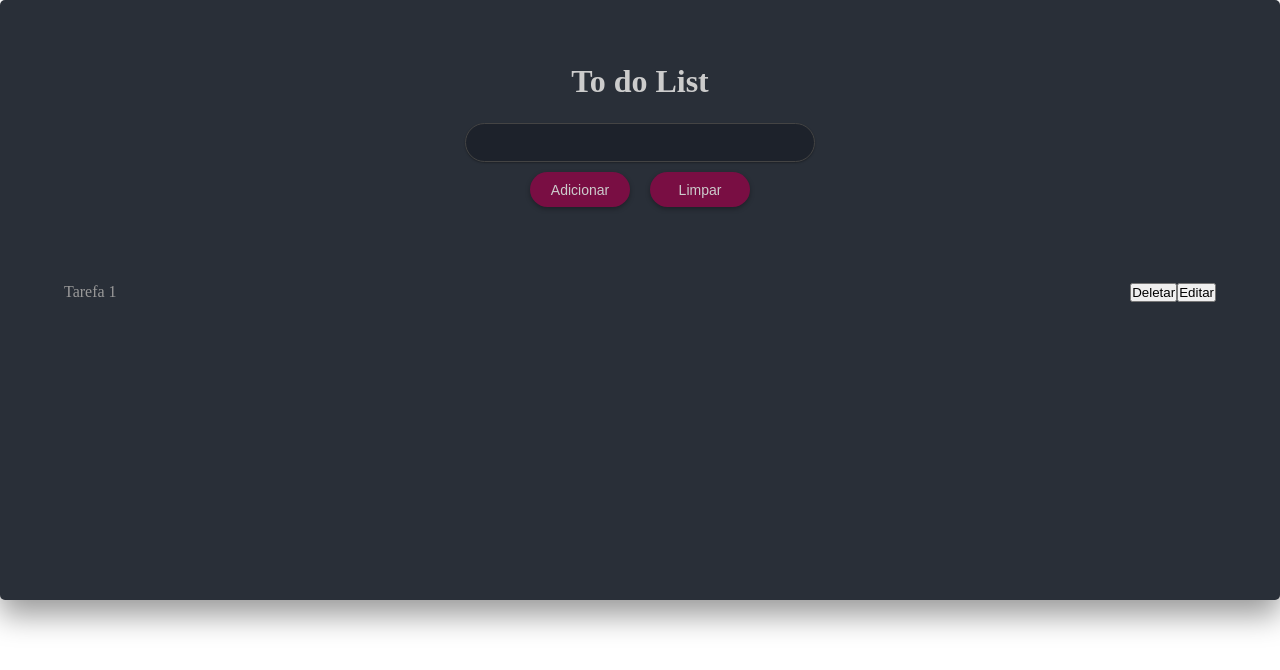
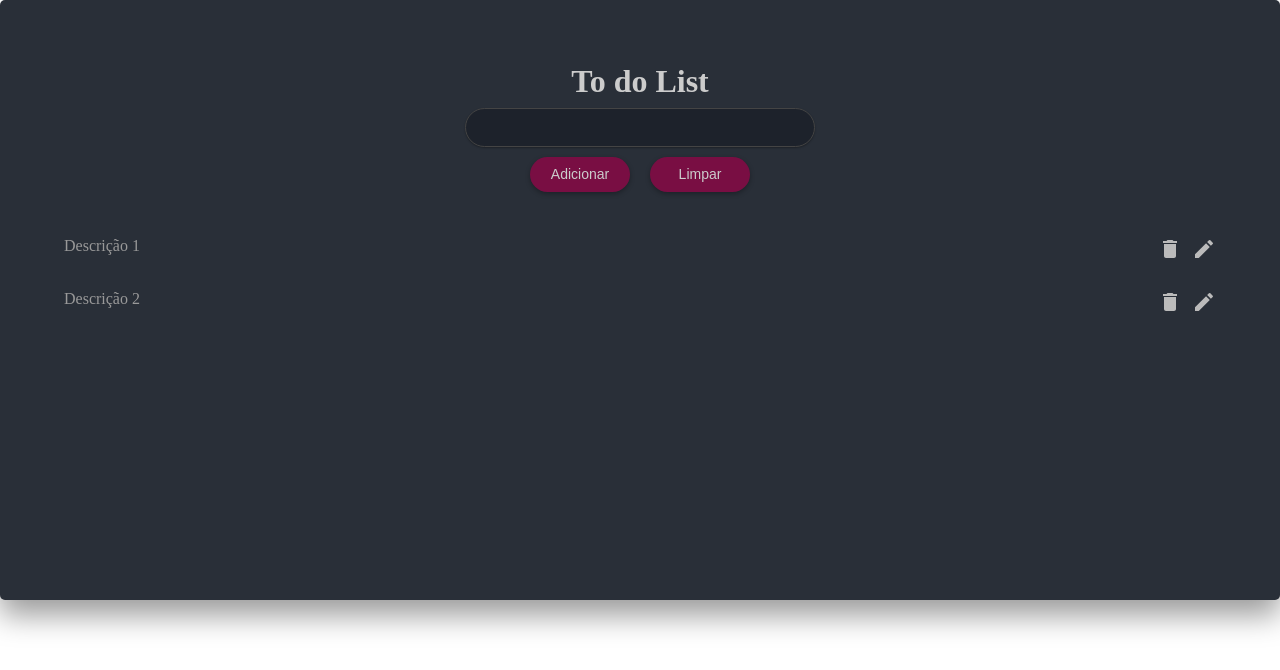
Before and after one commit to moschiel/api-todo-list, a React (Create React App) app in the folder frontend/: page / in a window 1280 px wide. Shown: the top 670 px of the page. Built offline with nearby package versions, Linux system fonts and the light colour scheme.

Commit message:
adicionado componente 'Task'

```diff
--- a/frontend/package.json
+++ b/frontend/package.json
@@ -3,6 +3,8 @@
   "version": "0.1.0",
   "private": true,
   "dependencies": {
+    "@material-ui/core": "^4.11.3",
+    "@material-ui/icons": "^4.11.2",
     "@testing-library/jest-dom": "^5.11.4",
     "@testing-library/react": "^11.1.0",
     "@testing-library/user-event": "^12.1.10",
--- /dev/null
+++ b/frontend/src/components/Task/index.js
@@ -0,0 +1,17 @@
+import './styles.css';
+import Delete from '@material-ui/icons/Delete';
+import Edit from '@material-ui/icons/Edit';
+
+function Task({ task }){
+  return (
+    <li className="list-item">
+      <span>{task.description}</span>
+      <div>
+        <Delete className="btn-icons"/>
+        <Edit className="btn-icons"/>
+      </div>
+    </li>
+  );
+}
+
+export default Task;
--- /dev/null
+++ b/frontend/src/components/Task/styles.css
@@ -0,0 +1,19 @@
+.list-item {
+  display: flex;
+  justify-content: space-between;
+  margin: 20px 0;
+  padding-bottom: 5px;
+}
+
+.list-item span {
+  color: #999;
+}
+
+.btn-icons {
+  color: #bbb;
+  font-size: 16px;
+}
+
+.btn-icons:first-child {
+  margin-right: 10px;
+}
--- a/frontend/src/components/TaskList/index.js
+++ b/frontend/src/components/TaskList/index.js
@@ -1,16 +1,24 @@
+import Task from '../Task';
 import './styles.css';
 
 function TaskList(){
+  let tasks = [
+    {
+      "id": 1,
+      "description": "Descrição 1"
+    },
+    {
+      "id": 2,
+      "description": "Descrição 2"
+    }
+  ];
+
   return (
     <div>
       <ul className="list-tasks">
-        <li className="list-item">
-          <span>Tarefa 1</span>
-          <div>
-            <button>Deletar</button>
-            <button>Editar</button>
-          </div>
-        </li>
+        {tasks.map(task => {
+          return <Task task={task} key={task.id}/>
+        })}
       </ul>
     </div>
   );
--- a/frontend/src/components/TaskList/styles.css
+++ b/frontend/src/components/TaskList/styles.css
@@ -5,14 +5,3 @@
   overflow: hidden;
   overflow-y: auto;
 }
-
-.list-item {
-  display: flex;
-  justify-content: space-between;
-  margin: 20px 0;
-  padding-bottom: 5px;
-}
-
-.list-item span {
-  color: #999;
-}
```
Also changed, not shown: 1 other file (tests, documents, lock files or other folders).
